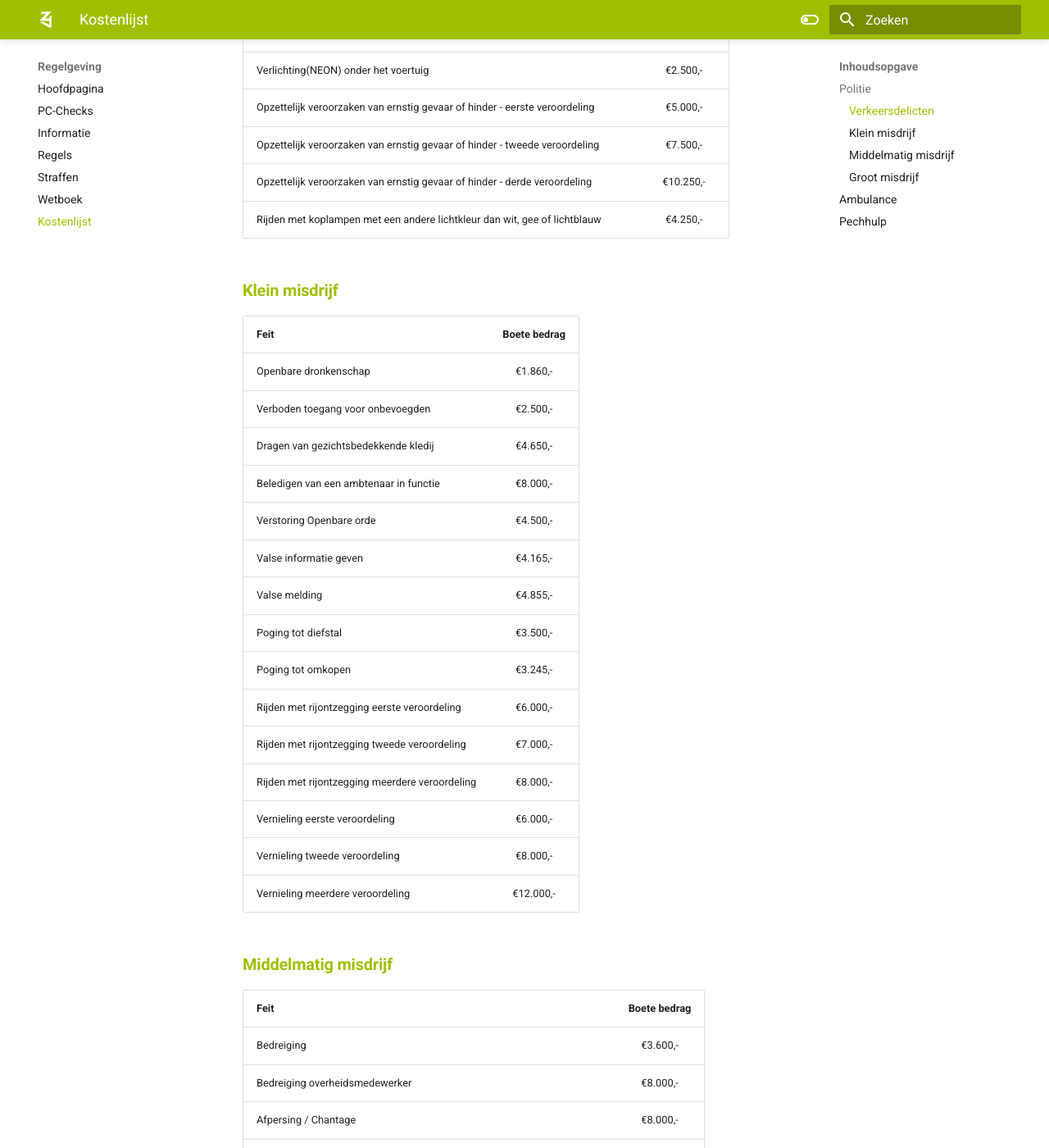
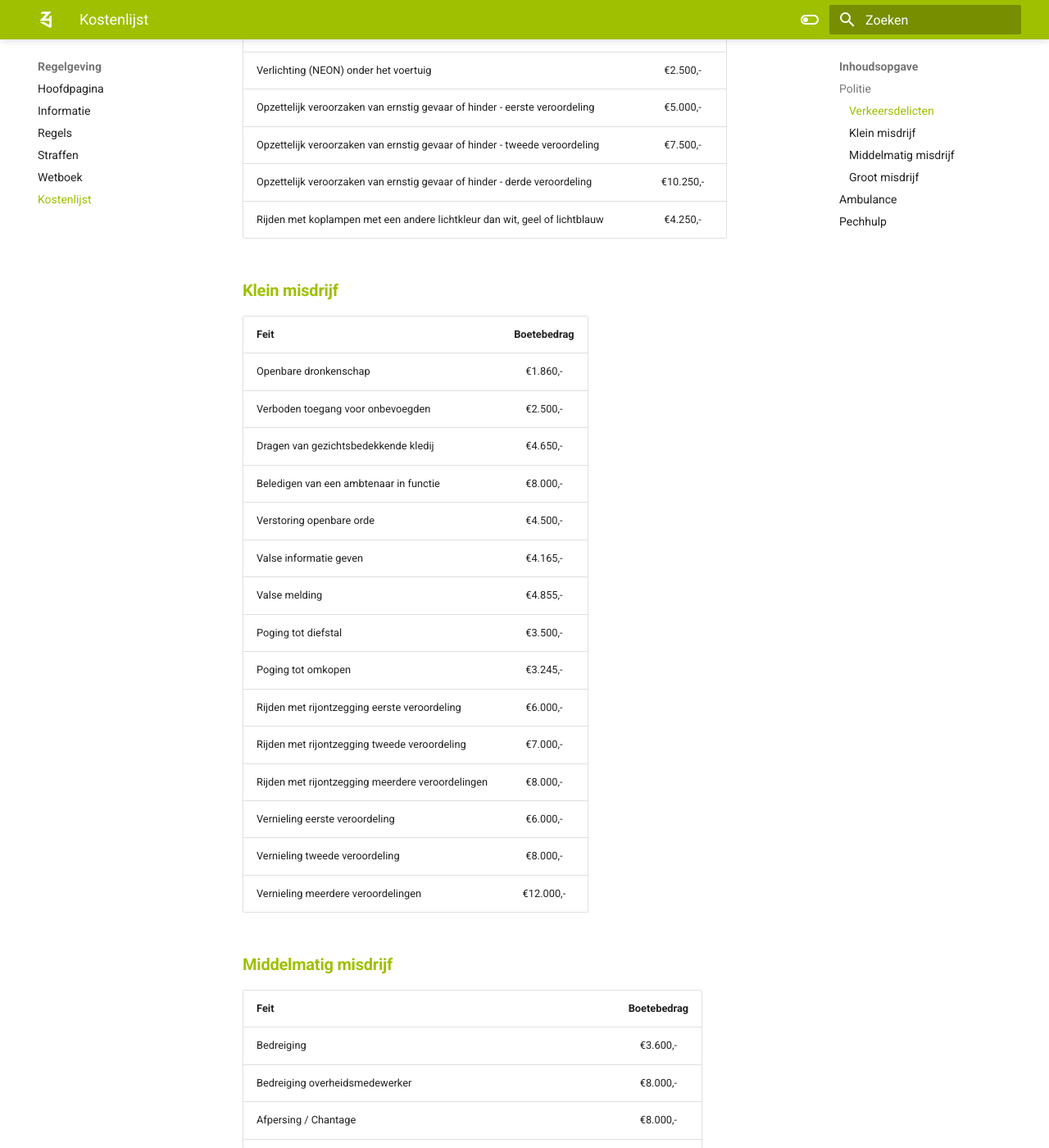
Before and after one commit to exqlusive/zuiderveen-apv, an MkDocs documentation site: the page built from docs/kostenlijst.md, in a window 1280 px wide and 1400 px high, scrolled down 2578 px. Shown: the whole window at 82% size. Built offline with MkDocs 1.6.1 and Material for MkDocs 9.7.7, drawn with Linux system fonts in a browser that asks for light colours; some of the changed text lies outside the part shown.

Commit message:
Init project

```diff
--- a/docs/kostenlijst.md
+++ b/docs/kostenlijst.md
@@ -5,12 +5,12 @@
 
 ### **Verkeersdelicten**
 
-| Feit | Boete bedrag |
+| Feit | Boetebedrag |
 | :---- | :---: |
 | Rijden zonder rijbewijs | €4.000,- |
 | Rijden met een ingevorderd rijbewijs eerste veroordeling | €6.000,- |
 | Rijden met een ingevorderd rijbewijs tweede veroordeling | €7.000,-  |
-| Rijden met een ingevorderd rijbewijs meerdere veroordeling | €8.000,- |
+| Rijden met een ingevorderd rijbewijs meerdere veroordelingen | €8.000,- |
 | 1-10 KM/H te hard | €100,- |
 | 11-20 KM/H te hard | €500,- |
 | 21-30 KM/H te hard | €1.000,- |
@@ -54,40 +54,40 @@
 | Verboden voertuig openbare weg | €3.300,- |
 | Negeren van stopteken | €6.000,- |
 | Fout parkeren | €2.950,- |
-| Roekeloos Rijgedrag | €3.600,- |
+| Roekeloos rijgedrag | €3.600,- |
 | Weg blokkeren | €1.500,- |
 | Rijden zonder kentekenplaten | €10.000,- |
 | Geblindeerde ramen | €7.500,- |
-| Verlichting(NEON) onder het voertuig | €2.500,- |
+| Verlichting (NEON) onder het voertuig | €2.500,- |
 | Opzettelijk veroorzaken van ernstig gevaar of hinder \- eerste veroordeling | €5.000,- |
 | Opzettelijk veroorzaken van ernstig gevaar of hinder \- tweede veroordeling | €7.500,- |
 | Opzettelijk veroorzaken van ernstig gevaar of hinder \- derde veroordeling | €10.250,- |
-| Rijden met koplampen met een andere lichtkleur dan wit, gee of lichtblauw  | €4.250,- |
+| Rijden met koplampen met een andere lichtkleur dan wit, geel of lichtblauw  | €4.250,- |
 
 
 ### **Klein misdrijf**
 
-| Feit | Boete bedrag |
+| Feit | Boetebedrag |
 | :---- | :---: |
 | Openbare dronkenschap | €1.860,- |
 | Verboden toegang voor onbevoegden | €2.500,- |
 | Dragen van gezichtsbedekkende kledij | €4.650,- |
 | Beledigen van een ambtenaar in functie | €8.000,- |
-| Verstoring Openbare orde | €4.500,- |
+| Verstoring openbare orde | €4.500,- |
 | Valse informatie geven | €4.165,- |
 | Valse melding | €4.855,- |
 | Poging tot diefstal | €3.500,- |
 | Poging tot omkopen | €3.245,- |
 | Rijden met rijontzegging eerste veroordeling | €6.000,- |
 | Rijden met rijontzegging tweede veroordeling | €7.000,- |
-| Rijden met rijontzegging meerdere veroordeling | €8.000,- |
+| Rijden met rijontzegging meerdere veroordelingen | €8.000,- |
 | Vernieling eerste veroordeling | €6.000,- |
 | Vernieling tweede veroordeling | €8.000,- |
-| Vernieling meerdere veroordeling | €12.000,- |
+| Vernieling meerdere veroordelingen | €12.000,- |
 
 ### **Middelmatig misdrijf**
 
-| Feit | Boete bedrag |
+| Feit | Boetebedrag |
 | :---- | :---: |
 | Bedreiging | €3.600,- |
 | Bedreiging overheidsmedewerker | €8.000,- |
@@ -122,7 +122,7 @@
 
 ### **Groot misdrijf**
 
-| Feit | Boete bedrag |
+| Feit | Boetebedrag |
 | :---- | :---: |
 | Eenvoudige mishandeling eerste veroordeling | €5.000,- |
 | Eenvoudige mishandeling tweede veroordeling | €9.000,- |
@@ -137,19 +137,19 @@
 | Dood door schuld derde veroordeling | €20.000,- |
 | Poging tot doodslag eerste veroordeling | €15.000,- |
 | Poging tot doodslag tweede veroordeling | €20.000,- |
-| Poging tot doodslag meerdere veroordeling | €25.000,- |
+| Poging tot doodslag meerdere veroordelingen | €25.000,- |
 | Poging tot doodslag overheidsmedewerker | €13.300,- |
 | Doodslag eerste veroordeling | €15.000,- |
 | Doodslag tweede veroordeling | €20.000,- |
-| Doodslag meerdere veroordeling | €25.000,- |
+| Doodslag meerdere veroordelingen | €25.000,- |
 | Doodslag overheidsmedewerker | €25.000,- |
 | Poging tot moord eerste veroordeling | €10.000,- |
 | Poging tot moord tweede veroordeling | €12.500,- |
-| Poging tot moord meerdere veroordeling | €15.000,- |
+| Poging tot moord meerdere veroordelingen | €15.000,- |
 | Poging tot moord op een overheidsmedewerker | €19.150,- |
 | Moord eerste veroordeling  | €15.000,- |
 | Moord tweede veroordeling  | €20.000,- |
-| Moord meerdere veroordeling  | €30.000,- |
+| Moord meerdere veroordelingen  | €30.000,- |
 | Moord op een overheidsmedewerker | €30.000,- |
 | Terroristisch misdrijf eerste veroordeling | €50.000,- |
 | Terroristisch misdrijf tweede veroordeling | €60.000,- |
--- a/mkdocs.yml
+++ b/mkdocs.yml
@@ -3,7 +3,6 @@ site_author: 'ZuiderVeen'
 
 nav:
   - Hoofdpagina: index.md
-  - PC-Checks: PCCheckbeleid.pdf
   - Informatie: informatie.md
   - Regels: regels.md
   - Straffen: straffen.md
```
Also changed, not shown: other parts of docs/kostenlijst.md (+3 -3 lines), docs/index.md (+3 -3 lines), docs/informatie.md (+10 -10 lines), docs/regels.md (+6 -6 lines), docs/wetboek.md (+40 -38 lines), 1 other file.
